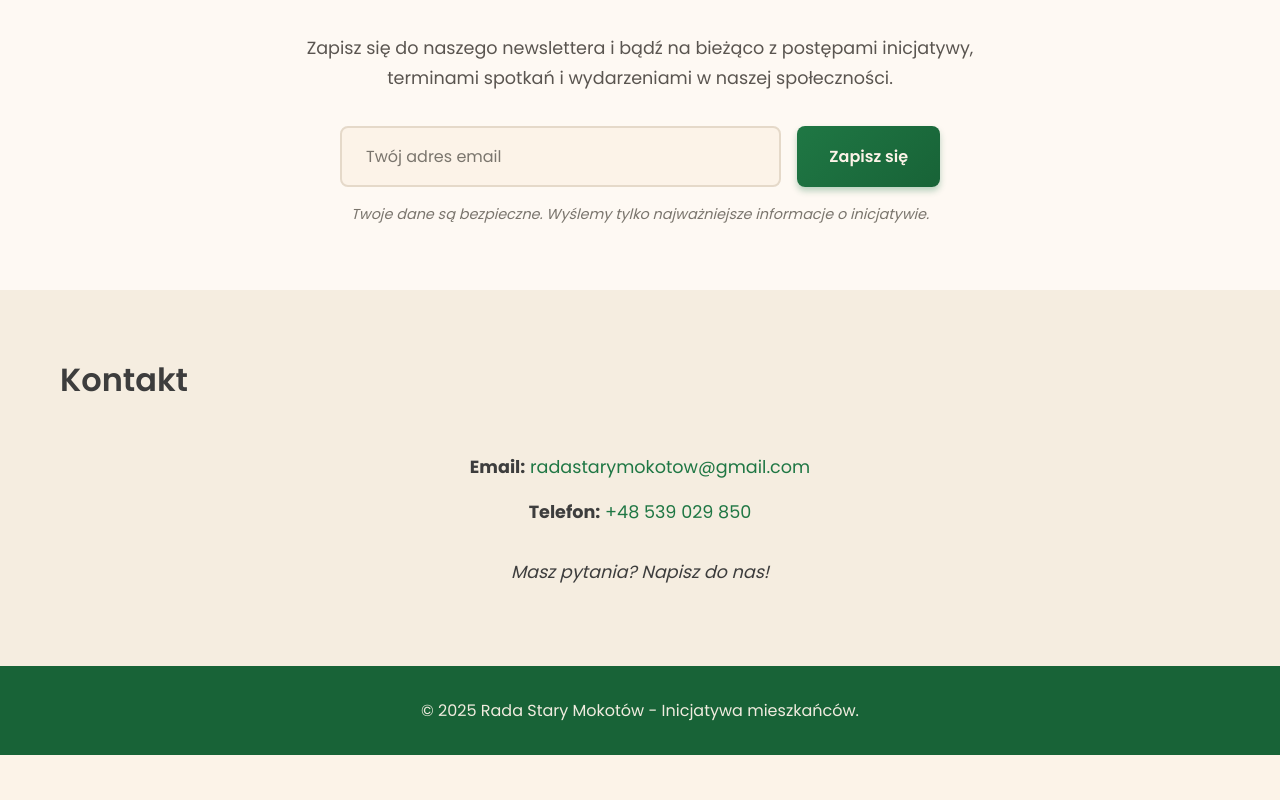
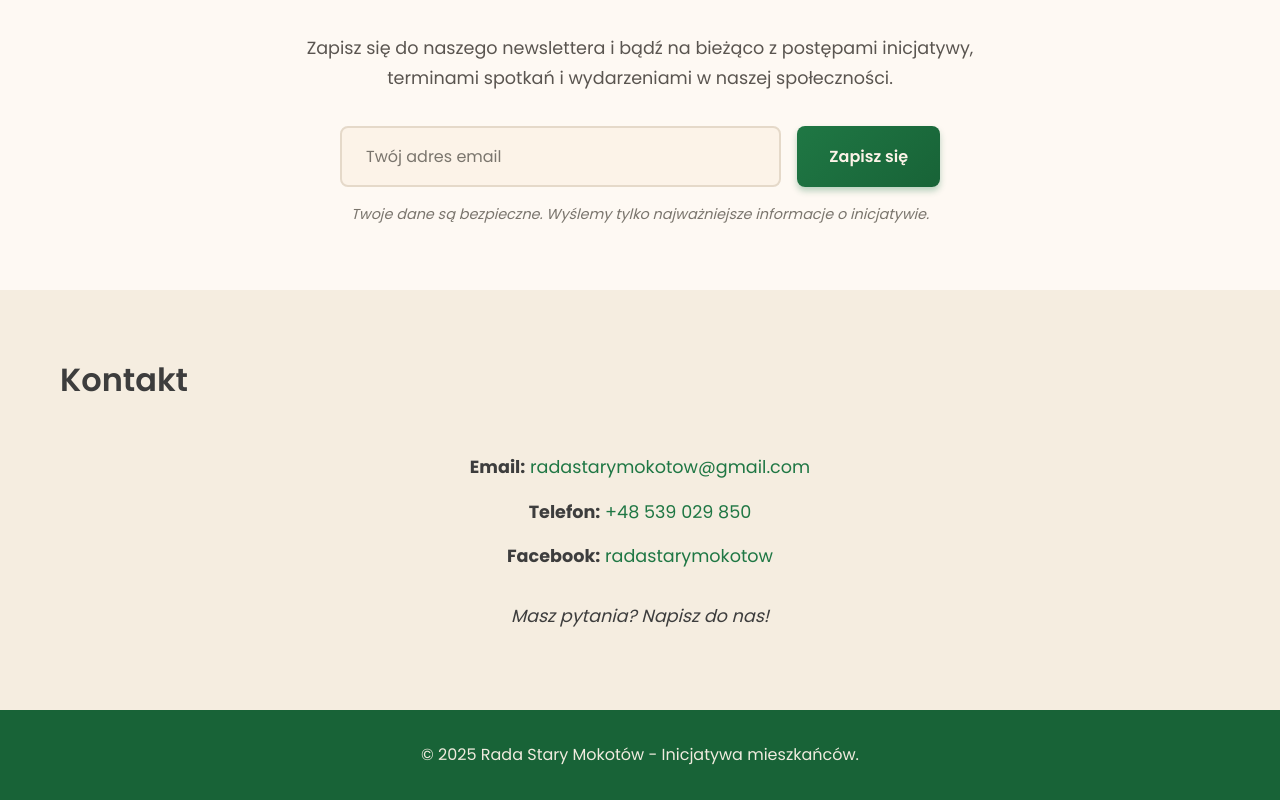
Before and after one commit to tadeoos/rada-stary-mokotow, a website built with webpack: page index.html in a window 1280 px wide. Shown: the part 5463-6263 px from the top of the page. Before the commit the page ends 6218 px from the top, so only its background shows below. Built offline with nearby package versions, Linux system fonts and the light colour scheme; no server answers.

Commit message:
dodaj fb

```diff
--- a/index.html
+++ b/index.html
@@ -190,6 +190,7 @@
       <div class="contact-info">
         <p><strong>Email:</strong> <a href="mailto:radastarymokotow@gmail.com">radastarymokotow@gmail.com</a></p>
         <p><strong>Telefon:</strong> <a href="tel:+48539029850">+48 539 029 850</a></p>
+        <p><strong>Facebook:</strong> <a href="https://www.facebook.com/radastarymokotow" target="_blank" rel="noopener noreferrer">radastarymokotow</a></p>
         <p class="note">Masz pytania? Napisz do nas!</p>
       </div>
     </div>
```
